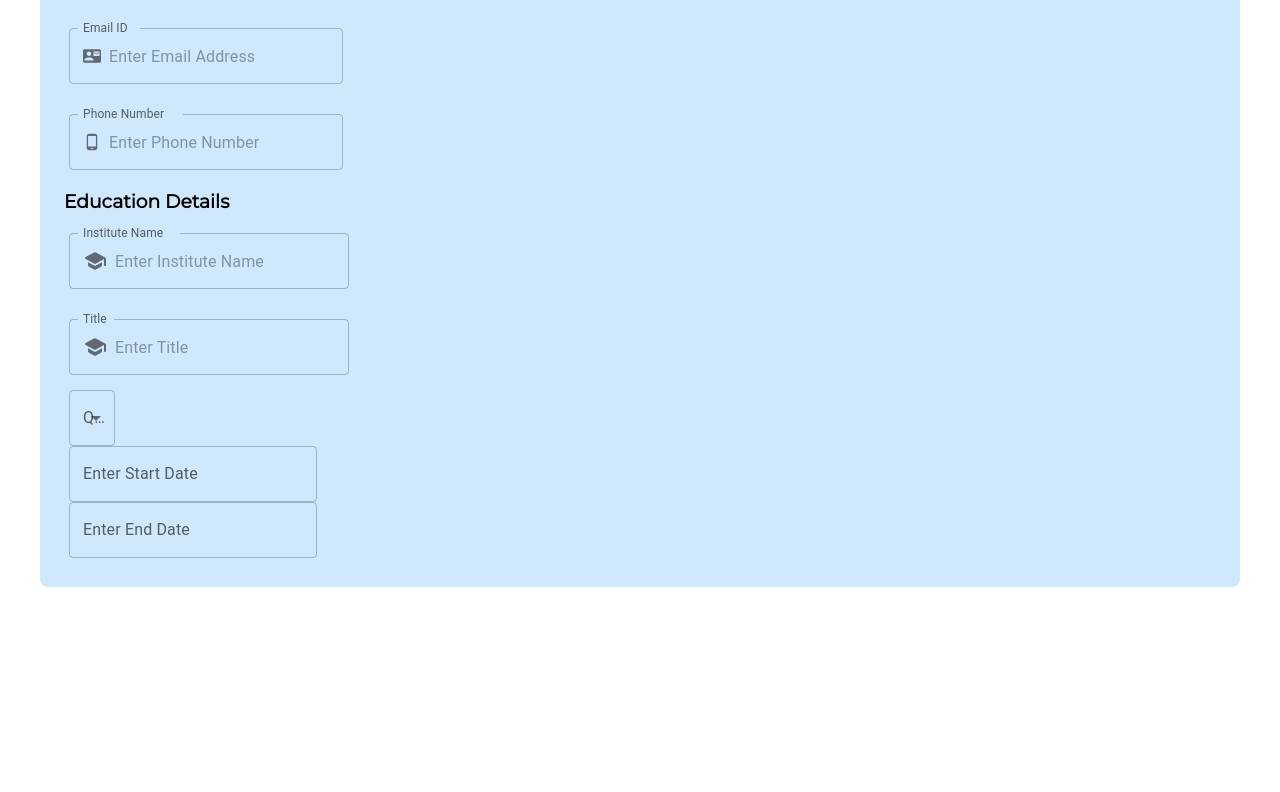
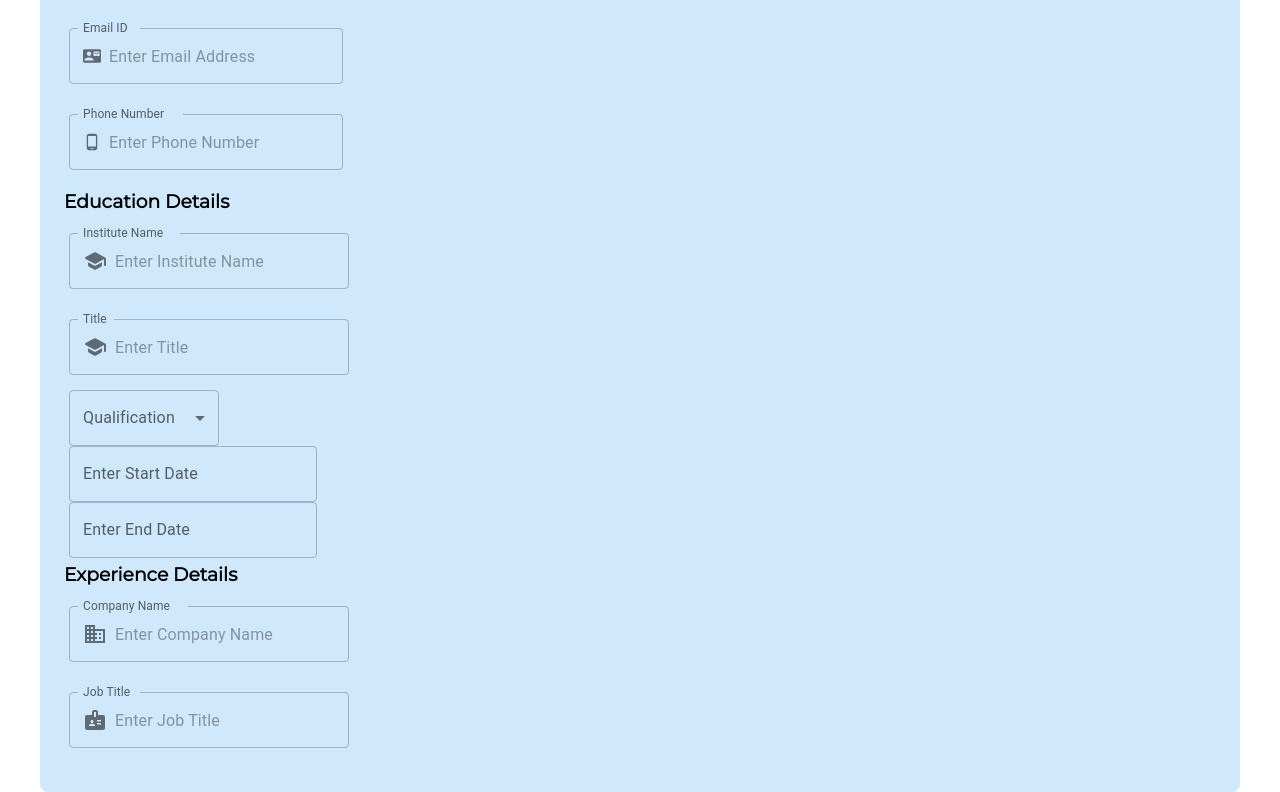
Before and after one commit to maijako/CV-generator, a React (Create React App) app: page /buildCV in a window 1280 px wide. Shown: the part 291-1083 px from the top of the page. Before the commit the page ends 878 px from the top, so only its background shows below. Built offline with nearby package versions, Linux system fonts and the light colour scheme; a web font is replaced by a local one; what @react-pdf/renderer would draw is missing.

Commit message:
Adds layout details to the Experience Section

```diff
--- a/src/components/Navbar.js
+++ b/src/components/Navbar.js
@@ -4,7 +4,7 @@ import "../styles/Navbar.css";
 import { FiMenu, FiX } from "react-icons/fi";
 import { NavLink } from 'react-router-dom';
 
-const Navbar = ({ navbarLinks }) => {
+const Navbar = () => {
     const [menuClicked, setMenuClicked] = useState(false);
 
     const toggleMenuClick = () => {
--- a/src/components/cvcomponents/CVBuilderInfoPage.js
+++ b/src/components/cvcomponents/CVBuilderInfoPage.js
@@ -2,12 +2,14 @@ import React from "react";
 import BasicUserInfo from "./BasicUserInfo";
 import EducationSection from "./EducationSection";
 import { Container } from '@mui/material';
+import ExperienceSection from "./ExperienceSection";
 
 function CVBuilderInfoPage() {
     return(
         <Container fixed sx={{bgcolor: "#cfe8fc", marginTop: 10, padding: 3, borderRadius: 2}}>
             <BasicUserInfo />
             <EducationSection />
+            <ExperienceSection />
         </Container>
     );
 }
--- a/src/components/cvcomponents/EducationSection.js
+++ b/src/components/cvcomponents/EducationSection.js
@@ -42,7 +42,7 @@ function EducationSection() {
                 variant="outlined"
                 sx={{margin: "15px 0"}}
             />
-            <FormControl>
+            <FormControl sx={{ minWidth: 150 }}>
                 <InputLabel id="selectedQualificationLabel">Qualification</InputLabel>
                 <Select
                     labelId="selectedQualificationLabel"
--- a/src/components/cvcomponents/ExperienceSection.js
+++ b/src/components/cvcomponents/ExperienceSection.js
@@ -0,0 +1,47 @@
+import React from "react";
+import { LocalizationProvider, DatePicker } from '@mui/x-date-pickers';
+import { AdapterMoment } from '@mui/x-date-pickers/AdapterMoment'
+import BusinessIcon from '@mui/icons-material/Business';
+import BadgeIcon from '@mui/icons-material/Badge';
+import { TextField, InputAdornment, InputLabel, MenuItem, FormControl, Select } from '@mui/material';
+import "./cv-component-styles.css";
+
+function ExperienceSection() {
+    return (
+        <>
+        <h3>Experience Details</h3>
+        <div className="containerStyles">
+            <TextField
+                id="input-company-name"
+                label="Company Name"
+                InputProps={{
+                    startAdornment: (
+                        <InputAdornment position="start">
+                            <BusinessIcon />
+                        </InputAdornment>
+                    ),
+                }}
+                placeholder="Enter Company Name"
+                variant="outlined"
+                sx={{margin: "15px 0"}}
+            />
+            <TextField
+                id="input-job-title"
+                label="Job Title"
+                InputProps={{
+                    startAdornment: (
+                        <InputAdornment position="start">
+                            <BadgeIcon />
+                        </InputAdornment>
+                    ),
+                }}
+                placeholder="Enter Job Title"
+                variant="outlined"
+                sx={{margin: "15px 0"}}
+            />
+        </div>
+        </>
+    );
+}
+
+export default ExperienceSection;
```
